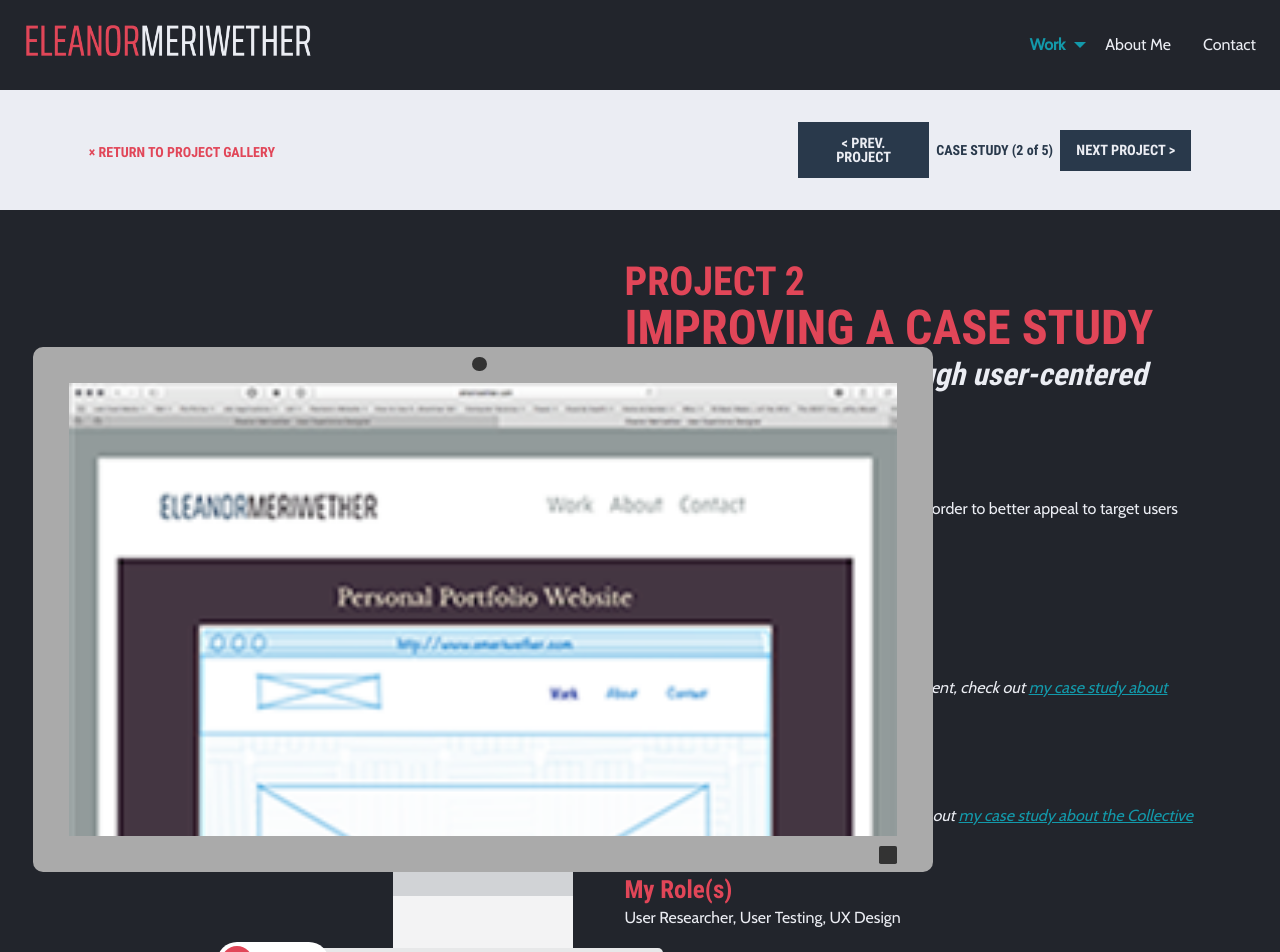
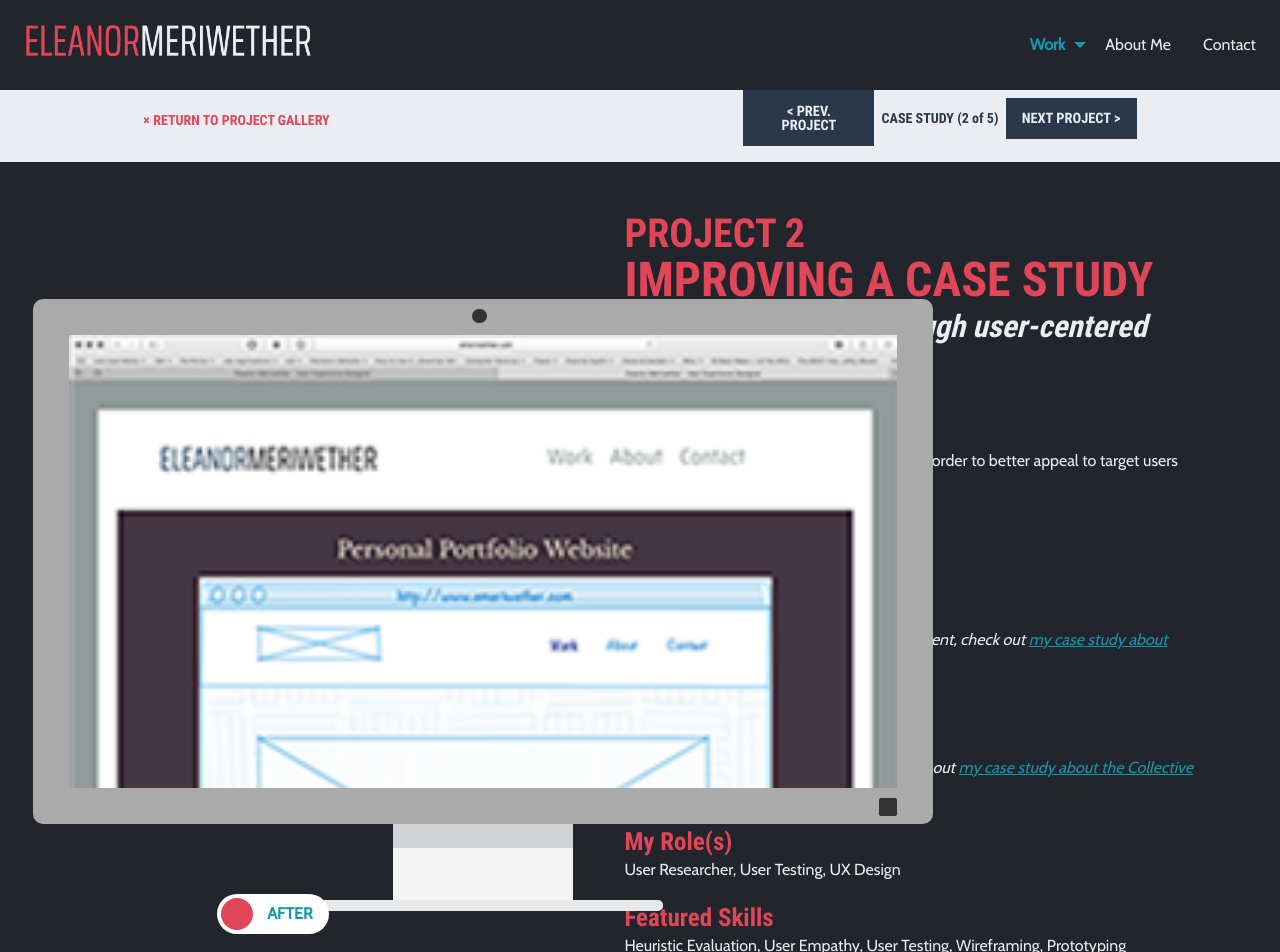
Before and after one commit to emeriwether/emeriwether.github.io, a Jekyll site: the page built from project.html, in a window 1280 px wide. Shown: the top 952 px of the page. Built offline with Jekyll 4.4.1, drawn with Linux system fonts in a browser that asks for light colours.

Commit message:
ct prev comm

```diff
--- a/css2/project.css
+++ b/css2/project.css
@@ -2,7 +2,6 @@
 /* BEGIN PROJECT NAVIGATION STYLING */
 .projectNav {
     background-color: #EBEDF3;
-    padding: 2em 2em 1em 2em;
 }
 
 .projectNav p {
--- a/project.html
+++ b/project.html
@@ -7,8 +7,8 @@ description: "Details about a UX project that I did to improve the case studies
 css: /css2/project.css
 ---
 
-<nav class="grid-x align-center align-middle projectNav">
-    <a href="/home.html" class="small-7 cell returnToHome">&times; RETURN TO PROJECT GALLERY</a>
+<nav class="grid-x grid-container align-center align-middle projectNav">
+    <a href="/home.html" class="small-6 cell returnToHome">&times; RETURN TO PROJECT GALLERY</a>
     <div class="grid-x align-center align-middle">
         <a class="small-4 cell button" href="/projectA.html">&lt; PREV. PROJECT</a>
         <p class="small-4 cell text-center">CASE STUDY <br class="rwd-break">(2 of 5)</p>
```
